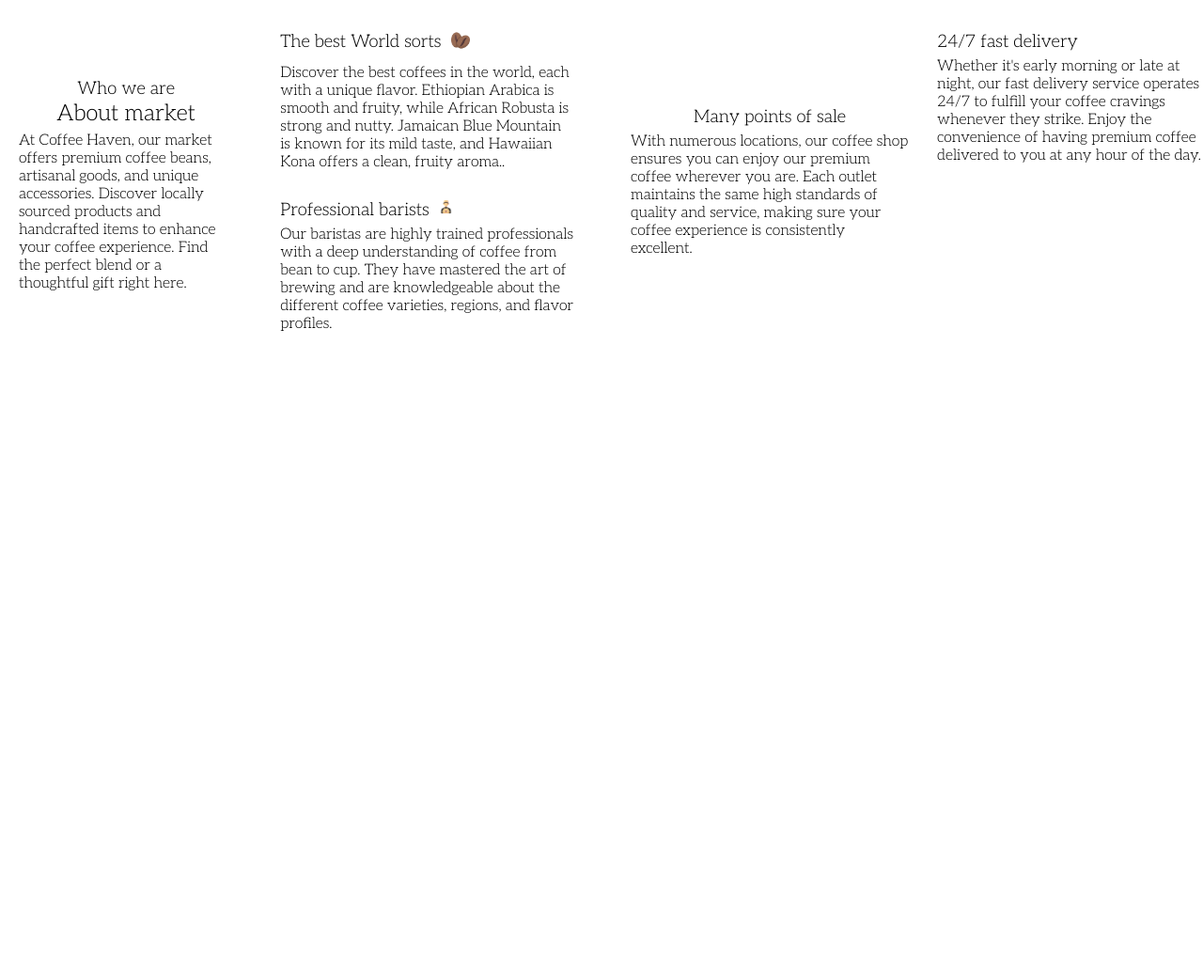
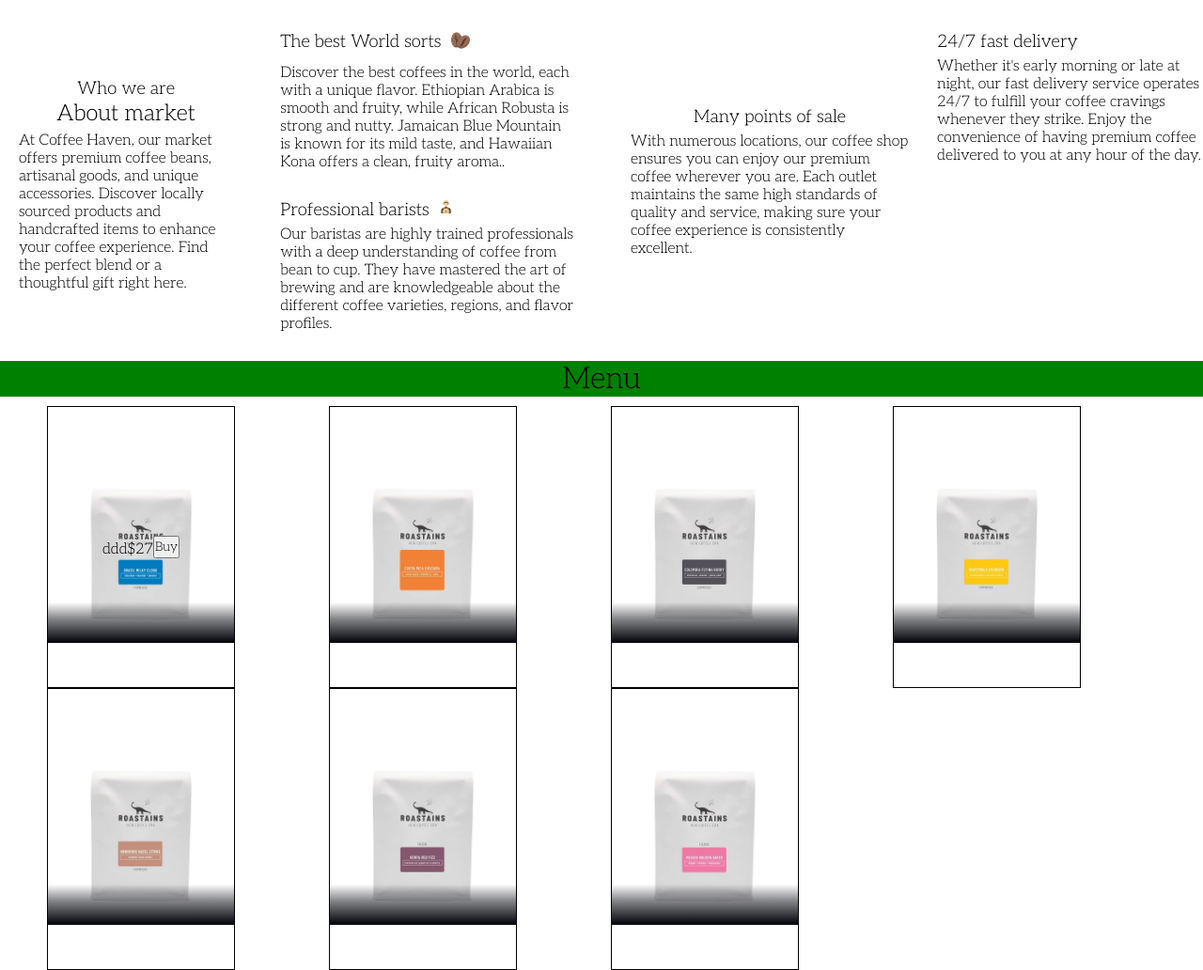
Before and after one commit to spiwik98/Coffee_Shop, a plain HTML site: page index.html in a window 1280 px wide. Shown: the part 890-1922 px from the top of the page at 94% size. Before the commit the page ends 1274 px from the top, so only its background shows below. Drawn offline with Linux system fonts and the light colour scheme.

Commit message:
menu commit

```diff
--- a/index.html
+++ b/index.html
@@ -48,8 +48,8 @@
                 <p>Our baristas are highly trained professionals with a deep understanding of coffee from bean to cup. They have mastered the art of brewing and are knowledgeable about the different coffee varieties, regions, and flavor profiles.</p>
             </div>
         </div>
-            <div class="about-content-cd-cd">
-                <div class="about-content-cd3"
+        <div class="about-content-cd-cd">
+            <div class="about-content-cd3"
                 <div class="about-content-txt3">
                 <h3>Many points of sale</h3>
                 </div>
@@ -58,13 +58,78 @@
             <div class="about-content-cd-4">
                 <div class="about-content-txt4">
                 <h3>24/7 fast delivery</h3>
-
                 </div>
                 <p>Whether it's early morning or late at night, our fast delivery service operates 24/7 to fulfill your coffee cravings whenever they strike. Enjoy the convenience of having premium coffee delivered to you at any hour of the day.</p>
             </div>
         </div>
     </div>
 
+
+        <!---Menu-->
+        <h1 class="menu">Menu</h1>
+        <div class="menu-card-container">
+            <div class="card">
+                <div class="wrapper">
+                    <img src="media\ROASTAINS-PACZKA-ESPRESSO-BRAZIL-MILKY-CLOUD-1kg.jpg" class="cover-image" />
+                </div>
+                <img src="media\ziarna_milky.png" class="character" />
+                <div class="menu-description">
+                <p class="product-name">ddd</p>
+                <p class="product-price">$27</p>
+                <button>Buy</button>
+                </div>
+            </div>
+            <div class="menu-card">
+                <div class="card">
+                    <div class="wrapper">
+                        <img src="media\ROASTAINS-PACZKA-CASCARA-HACIENDA-1kg.jpg" class="cover-image" />
+                    </div>
+                    <img src="media\cascarahaciendasonora.jpg" class="character" />
+                </div>
+            </div>
+            <div class="menu-card">
+                <div class="card">
+                    <div class="wrapper">
+                        <img src="media\ROASTAINS-PACZKA-ESPRESSO-COLOMBIA-FLYING-BUDDY-1kg.jpg" class="cover-image" />
+                    </div>
+                    <img src="media\ziarna_flying.png" class="character" />
+                </div>
+            </div>
+            <div class="menu-card">
+                <div class="card">
+                    <div class="wrapper">
+                        <img src="media\ROASTAINS-PACZKA-ESPRESSO-GUATEMALA-ESCOGIDO-1kg.jpg" class="cover-image" />
+                    </div>
+                    <img src="media\ziarna_escogido.png" class="character" />
+
+                </div>
+            </div>
+            <div class="menu-card">
+                <div class="card">
+                    <div class="wrapper">
+                        <img src="media\ROASTAINS-PACZKA-ESPRESSO-HONDURAS-HAZELSTRIKE-1kg.jpg" class="cover-image" />
+                    </div>
+                    <img src="media\ziarna_hazel.png" class="character" />
+                </div>
+            </div>
+            <div class="menu-card">
+                <div class="card">
+                    <div class="wrapper">
+                        <img src="media\ROASTAINS-PACZKA-FILTER-1kg-KENYA-RED-FIZZ.jpg" class="cover-image" />
+                    </div>
+                    <img src="media\ziarna_redfizz.png" class="character" />
+                </div>
+            </div>
+            <div class="menu-card">
+                <div class="card">
+                    <div class="wrapper">
+                        <img src="media\ROASTAINS-PACZKA-FILTER-1kg-MEXICO.jpg" class="cover-image" />
+                    </div>
+                    <img src="media\ziarna_golden.png" class="character" />
+                </div>
+            </div>
+        </div>
+
 </body>
 
 </html>
--- a/style.css
+++ b/style.css
@@ -136,3 +136,122 @@
 p{
     padding-top: 5px;
 }
+
+
+
+.menu{
+    background-color: green;
+    justify-content: center;
+    margin-bottom: 10px;
+    align-items: center;
+    display: flex;
+  }
+
+  .menu-card-container{
+    display: flex;
+    flex-wrap: wrap;
+  }
+
+  .menu-description{
+    display: flex;
+  }
+
+
+  .card {
+    width: var(--card-width);
+    height: var(--card-height);
+    position: relative;
+    display: flex;
+    justify-content: center;
+    align-items: center;
+    perspective: 2500px;
+    margin: 0 50px;
+    border: 1px solid black;
+    padding: 10px 15px;
+    max-width: 450px;
+    gap: 12px;
+  }
+
+  .product-detail{
+    display: flex;
+  }
+
+  .cover-image {
+    width: 100%;
+    height: 100%;
+    object-fit: cover;
+  }
+
+  .wrapper {
+    transition: all 0.5s;
+    position: absolute;
+    width: 100%;
+    z-index: -1;
+  }
+
+  .card:hover .wrapper {
+    transform: perspective(900px) translateY(-5%) rotateX(25deg) translateZ(0);
+    box-shadow: 2px 35px 32px -8px rgba(0, 0, 0, 0.75);
+    -webkit-box-shadow: 2px 35px 32px -8px rgba(0, 0, 0, 0.75);
+    -moz-box-shadow: 2px 35px 32px -8px rgba(0, 0, 0, 0.75);
+  }
+
+  .wrapper::before,
+  .wrapper::after {
+    content: "";
+    opacity: 0;
+    width: 100%;
+    height: 80px;
+    transition: all 0.5s;
+    position: absolute;
+    left: 0;
+  }
+  .wrapper::before {
+    top: 0;
+    height: 100%;
+    background-image: linear-gradient(
+      to top,
+      transparent 46%,
+      rgba(12, 13, 19, 0.5) 68%,
+      rgba(12, 13, 19) 97%
+    );
+  }
+  .wrapper::after {
+    bottom: 0;
+    opacity: 1;
+    background-image: linear-gradient(
+      to bottom,
+      transparent 46%,
+      rgba(12, 13, 19, 0.5) 68%,
+      rgba(12, 13, 19) 97%
+    );
+  }
+
+  .card:hover .wrapper::before,
+  .wrapper::after {
+    opacity: 1;
+  }
+
+  .card:hover .wrapper::after {
+    height: 120px;
+  }
+  .title {
+    width: 100%;
+    transition: transform 0.5s;
+  }
+  .card:hover .title {
+    transform: translate3d(0%, -50px, 100px);
+  }
+
+  .character {
+    width: 100%;
+    opacity: 0;
+    transition: all 0.5s;
+    position: absolute;
+    z-index: -1;
+  }
+
+  .card:hover .character {
+    opacity: 1;
+    transform: translate3d(0%, -30%, 100px);
+  }
```
Also changed, not shown: media/ROASTAINS-PACZKA-CASCARA-HACIENDA-1kg.jpg (added), media/ROASTAINS-PACZKA-ESPRESSO-BRAZIL-MILKY-CLOUD-1kg.jpg (added), media/ROASTAINS-PACZKA-ESPRESSO-COLOMBIA-FLYING-BUDDY-1kg.jpg (added), media/ROASTAINS-PACZKA-ESPRESSO-GUATEMALA-ESCOGIDO-1kg.jpg (added), media/ROASTAINS-PACZKA-ESPRESSO-HONDURAS-HAZELSTRIKE-1kg.jpg (added), media/ROASTAINS-PACZKA-FILTER-1kg-KENYA-RED-FIZZ.jpg (added), media/ROASTAINS-PACZKA-FILTER-1kg-MEXICO.jpg (added), media/cascarahaciendasonora.jpg (added), media/ziarna_escogido.png (added), media/ziarna_flying.png (added), media/ziarna_golden.png (added), media/ziarna_hazel.png (added), media/ziarna_milky.png (added), media/ziarna_redfizz.png (added).
